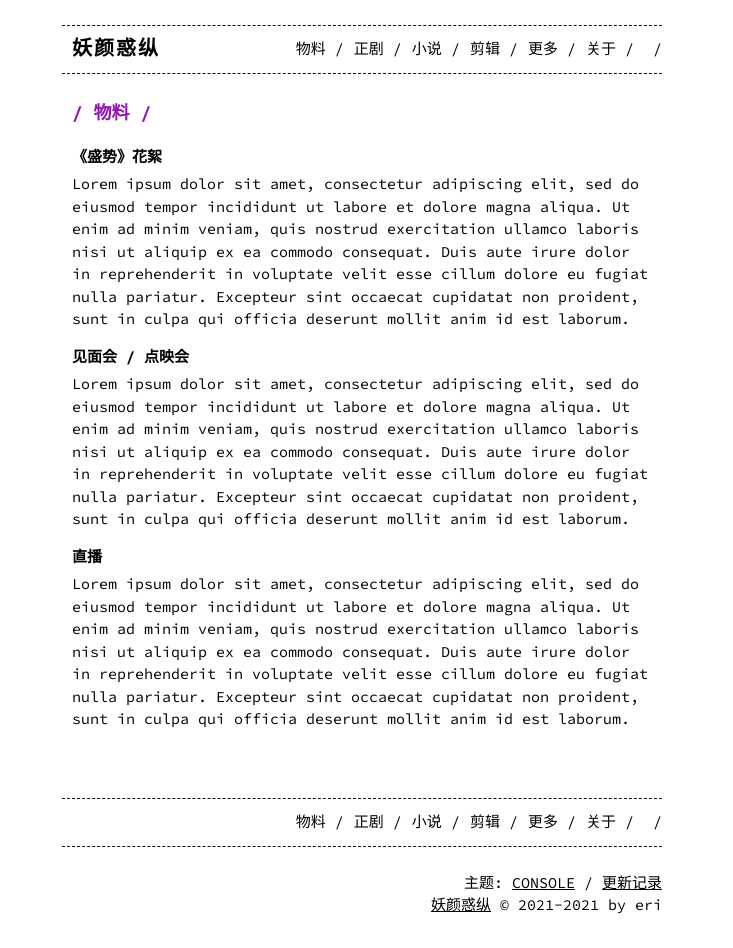
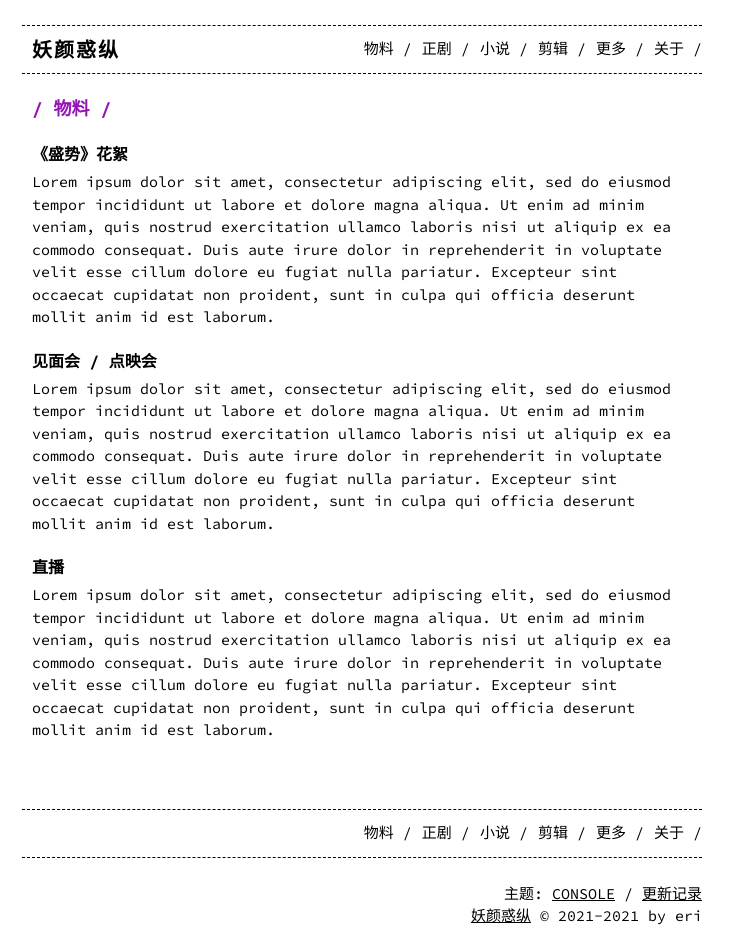
Before and after one commit to eri129/fengjun, a Jekyll site: the page built from index.md, in a window 1280 px wide. Shown: the whole page, without its empty margins (278-1011 px from the left). Built offline with Jekyll 4.4.1, drawn with Linux system fonts in a browser that asks for light colours.

Commit message:
change width, change header style

```diff
--- a/_includes/nav.html
+++ b/_includes/nav.html
@@ -7,7 +7,7 @@
         <li><a href="{{ my_page.url | relative_url }}">{{ my_page.title | escape }}</a> /</li>
         {%- endif -%}
       {%- endfor -%}
-      	    {% if site.javascript_enabled %}<li> / <a class="theme-switch" href="#"></a>{% endif %}</li>
+      {%comment%}{% if site.javascript_enabled %}<li><a class="theme-switch" href="#"></a>{% endif %}</li> {%endcomment%}
     </ul>
   </div>
   </div>
--- a/_layouts/default.html
+++ b/_layouts/default.html
@@ -1,5 +1,5 @@
 <!DOCTYPE html>
-<html lang="{{ page.lang | default: site.lang | default: 'en' }}">
+<html lang="{{ page.lang | default: site.lang | default: 'zh' }}">
 <meta http-equiv="Content-Security-Policy" content="script-src 'self'" />
 <meta http-equiv="X-XSS-Protection"  content="1;mode=block" always>
 <meta http-equiv="Referrer-Policy" content="no-referrer, strict-origin-when-cross-origin">
--- a/_sass/base.scss
+++ b/_sass/base.scss
@@ -8,8 +8,8 @@
 $base-font-size:       15px !default;
 $mobile-font-size:     16px !default;
 $base-line-height:     1.5 !default;
-$container-width:      90% !default;
-$container-max-width:  600px !default;
+$container-width:      100% !default;
+$container-max-width:  680px !default;
 
 /**
  * Global
@@ -29,24 +29,41 @@
 footer { color: var(--text-color);
 	/* border-top: var(--border);*/
 	margin: 20px auto 15px;  padding-top: 10px;  text-align: right; }
-header { margin-top: 25px;  margin-bottom: 10px; }
+header { margin-top: 25px; margin-bottom: 10px;  }
 header p { text-align: left;  margin: 0; }
 footer { margin-bottom: 20px; }
 
+/* fixed header */
+header {
+   position: fixed;
+   top: 0;
+   right: 0;
+   left: 0;
+   background-color: var(--background-color);
+   z-index: 5;
+   padding: 25px 5px 0px 5px;
+   height:50px;
+   margin:0px;
+   width: $container-width;
+   max-width: $container-max-width;
+   margin-right: auto;
+   margin-left: auto;
+}
 
-.site-header {
-   position: relative;
+.site-header{
+	position: relative;
 }
 
 .site-title {
 	position: absolute;
-	top : 8px;
+	top : 10px;
 	left : 10px ;
 	font-weight: bold;
 	font-size:20px;
 /*	font-family: Serif;
 	src: font-url('./font/STFHSJKJW.TTF');*/
 	letter-spacing: 2px;
+	background-color: var(--background-color);
 }
 
 .site-title a {
@@ -73,6 +90,11 @@
 	padding: 0px 10px;
 }
 
+/*fixed header menu*/
+main {
+	margin-top: 95px;
+}
+
 h1 {
 	font-size:18px;
 /*	color: #337016;
@@ -82,9 +104,16 @@
 }
 
 h2 {
-	font-size: 15px;
-	margin: 10px 0px 5px 0px;
+	font-size: 16px;
+	margin: 20px 0px 5px 0px;
 }
+
+h3 {
+	font-size: 14px;
+	margin: 15px 0px 5px 0px;
+}
+
+
 
 
 /**
```
Also changed, not shown: drama.md (+2 -6 lines), test.md (+2 -2 lines).
